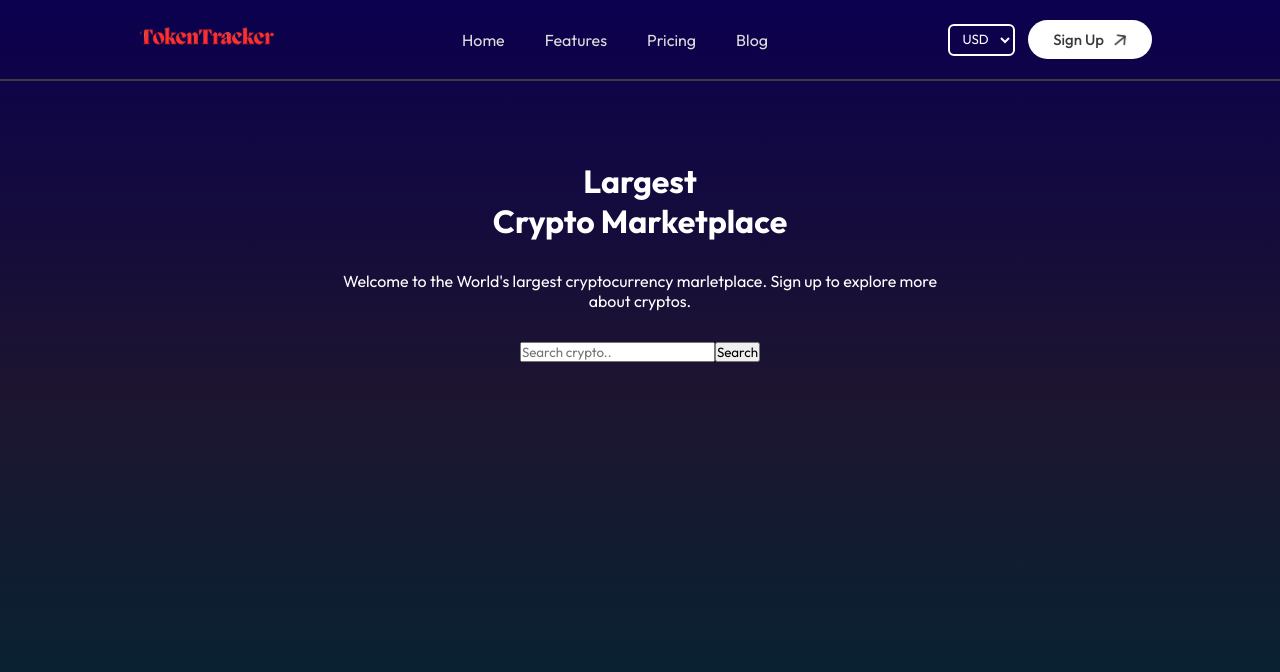
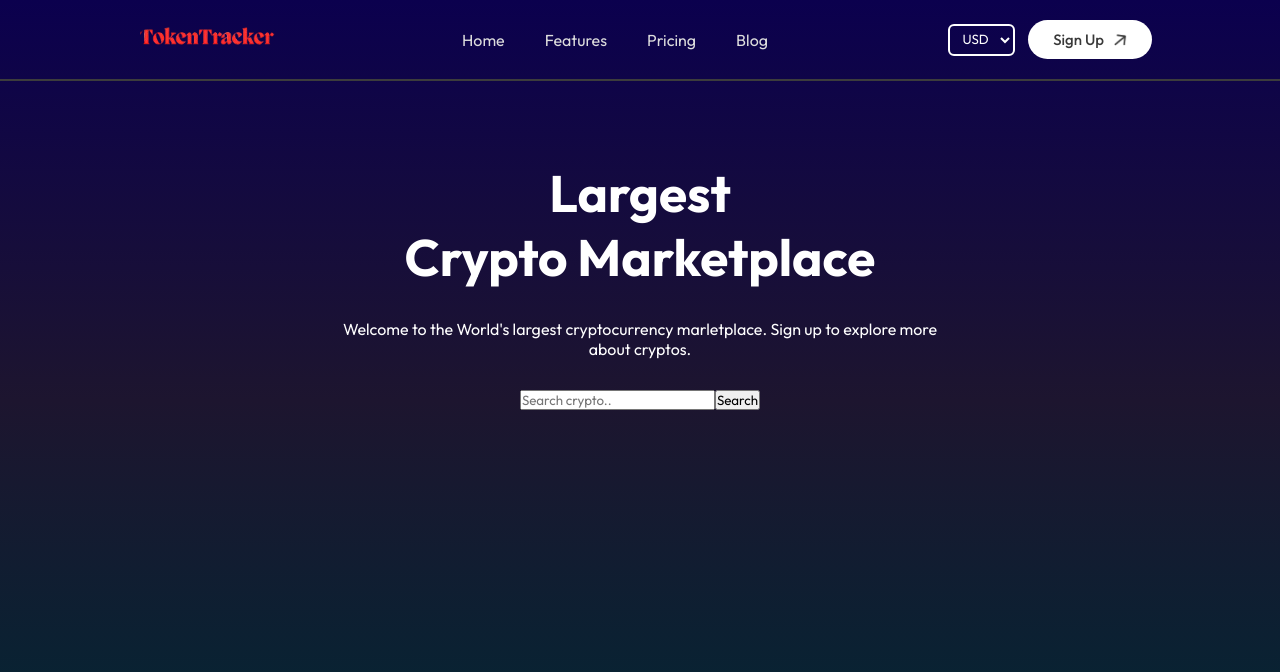
Before and after one commit to Fatumayattani/Token_Tracker, a React (Vite) app: page / in a window 1280 px wide. Shown: the top 672 px of the page. Built offline with nearby package versions, Linux system fonts and the light colour scheme.

Commit message:
save changes

```diff
--- a/src/pages/Home/Home.css
+++ b/src/pages/Home/Home.css
@@ -11,3 +11,6 @@
     text-align: center;
     gap: 30px;
 }
+.hero h1{
+    font-size: max(4vw,36px);
+}
```
